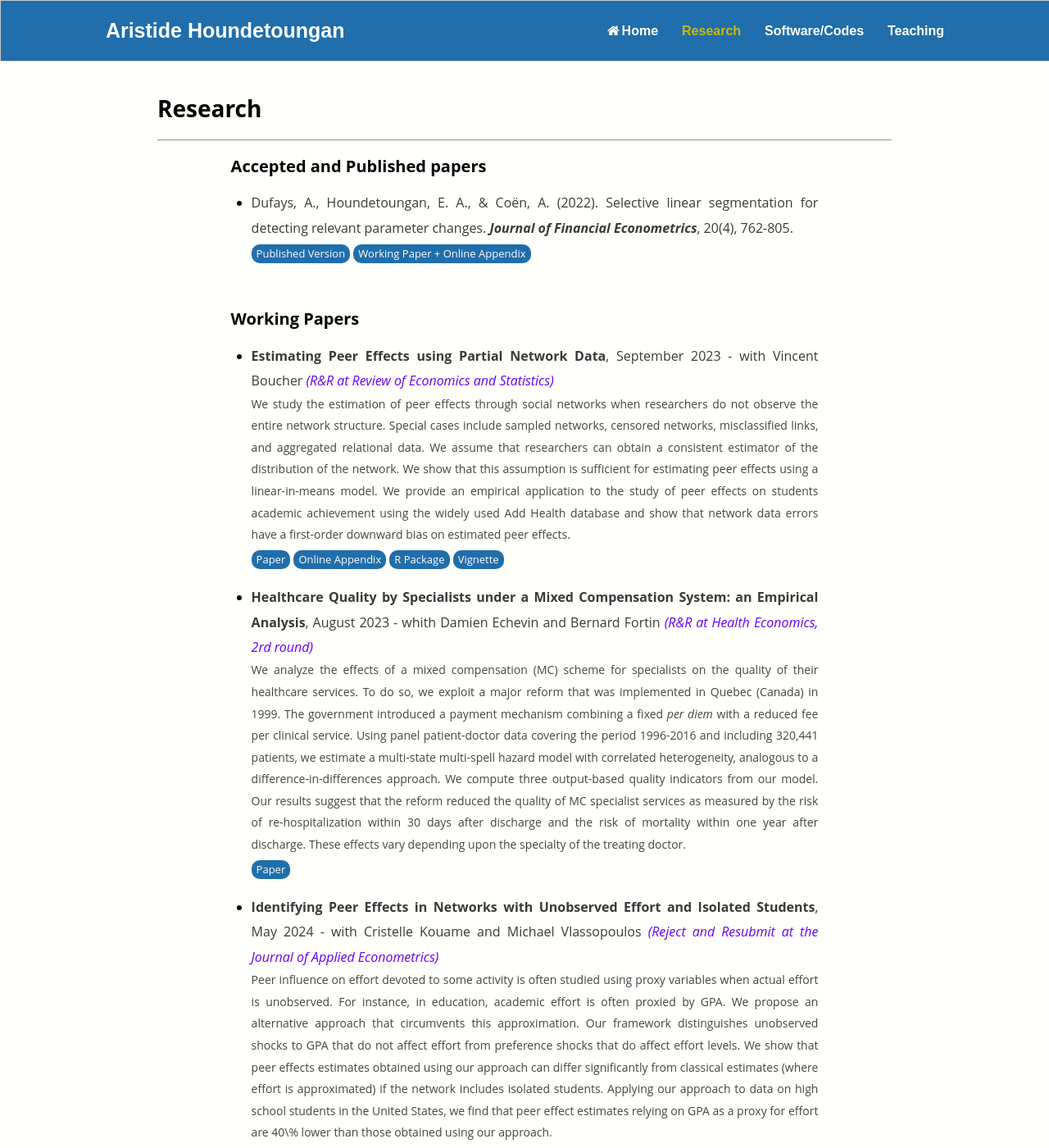
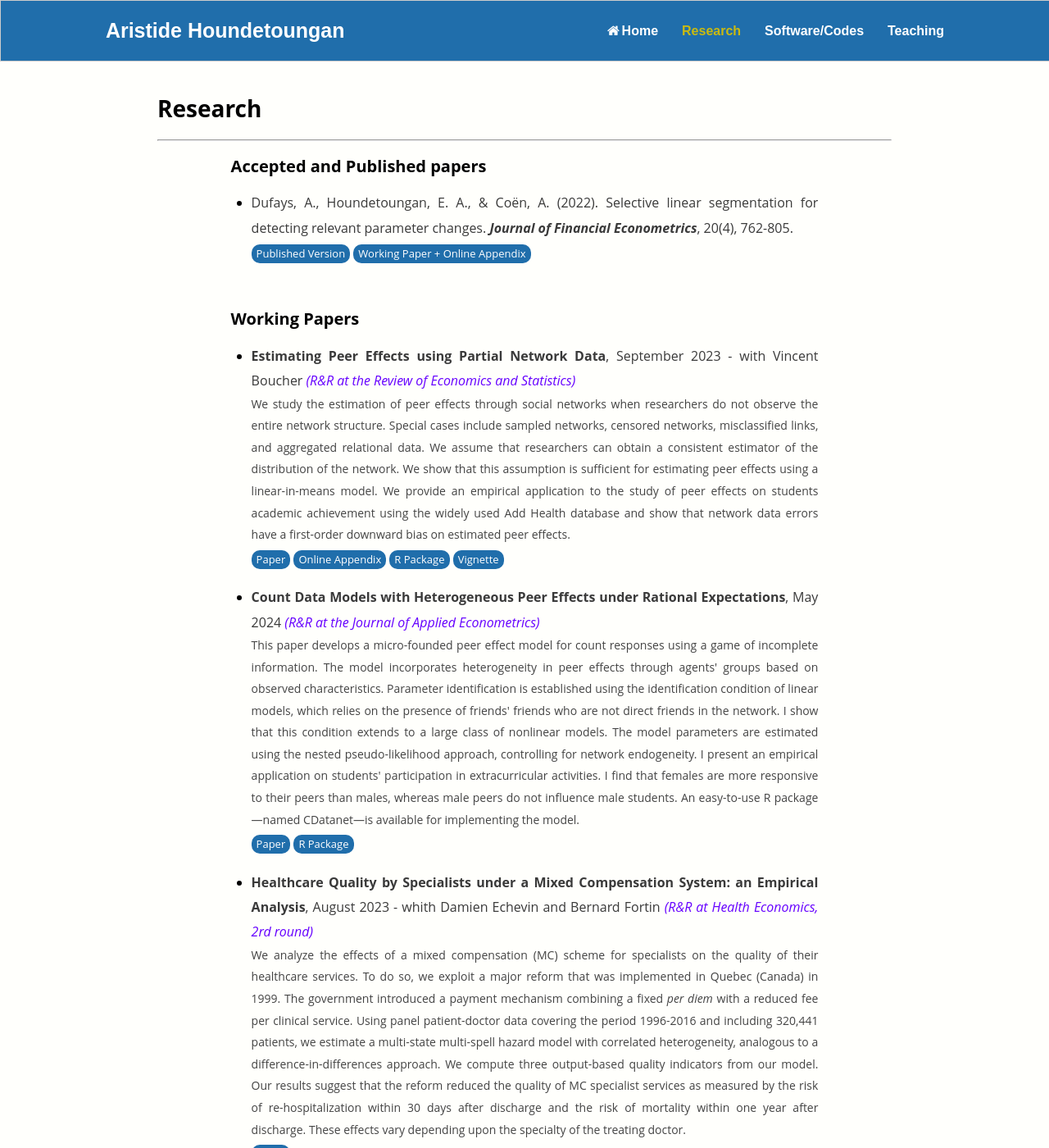
Before and after one commit to ahoundetoungan/ahoundetoungan.github.io, a Jekyll site: the page built from research/index.html, in a window 1280 px wide and 1400 px high. Shown: the whole window at 82% size. Built offline with Jekyll 4.4.1, drawn with Linux system fonts in a browser that asks for light colours; some of the changed text lies outside the part shown.

Commit message:
Revion JAE

```diff
--- a/research/index.html
+++ b/research/index.html
@@ -24,12 +24,19 @@
 	<h2>Working Papers</h2>
 	<ul>
     <li>
-      <p class="nomarginafter"><b>Estimating Peer Effects using Partial Network Data</b>, September 2023 - with Vincent Boucher <em style="color:#6600FF">(R&R at Review of Economics and Statistics)</em></p>
+      <p class="nomarginafter"><b>Estimating Peer Effects using Partial Network Data</b>, September 2023 - with Vincent Boucher <em style="color:#6600FF">(R&R at the Review of Economics and Statistics)</em></p>
       <p class="nomarginafter nomarginbefore descriptif">We study the estimation of peer effects through social networks when researchers do not observe the entire network structure. Special cases include sampled networks, censored networks, misclassified links, and aggregated relational data. We assume that researchers can obtain a consistent estimator of the distribution of the network. We show that this assumption is sufficient for estimating peer effects using a linear-in-means model. We provide an empirical application to the study of peer effects on students academic achievement using the widely used Add Health database and show that network data errors have a first-order downward bias on estimated peer effects.</p>
       <a type="button" class="button" href="/files/Papers/PartialNetwork.pdf" target="_blank">Paper</a>
       <a type="button" class="button" href="/files/Papers/PartialNetwork_OA.pdf" target="_blank">Online Appendix</a>
       <a type="button" class="button" href="https://CRAN.R-project.org/package=PartialNetwork" target="_blank">R Package</a>
       <a type="button" class="button" href="https://cran.r-project.org/web/packages/PartialNetwork/vignettes/PartialNetwork_vignette.pdf" target="_blank">Vignette</a>
+    </li>
+    <li>
+      <p class="nomarginafter"><b>Count Data Models with Heterogeneous Peer Effects under Rational Expectations</b>, May 2024  <em style="color:#6600FF">(R&R at the Journal of Applied Econometrics)</em></p>
+      <p class="nomarginafter nomarginbefore descriptif">
+        This paper develops a micro-founded peer effect model for count responses using a game of incomplete information. The model incorporates heterogeneity in peer effects through agents' groups based on observed characteristics. Parameter identification is established using the identification condition of linear models, which relies on the presence of friends' friends who are not direct friends in the network. I show that this condition extends to a large class of nonlinear models. The model parameters are estimated using the nested pseudo-likelihood approach, controlling for network endogeneity. I present an empirical application on students' participation in extracurricular activities. I find that females are more responsive to their peers than males, whereas male peers do not influence male students. An easy-to-use R package—named CDatanet—is available for implementing the model.</p>
+      <a type="button" class="button"  href="https://arxiv.org/pdf/2405.17290" target="_blank">Paper</a>
+      <a type="button" class="button"  href="https://cran.r-project.org/package=CDatanet" target="_blank">R Package</a>
     </li>
     <li>
       <p class="nomarginafter"><b>Healthcare Quality by Specialists under a Mixed Compensation System: an Empirical Analysis</b>, August 2023 - whith Damien Echevin and Bernard Fortin <em style="color:#6600FF">(R&R at Health Economics, 2rd round)</em></p>
@@ -53,13 +60,6 @@
       <a type="button" class="button"  href="/files/Papers/InferenceTSE_OA.pdf" target="_blank">Online Appendix</a>
       <a type="button" class="button"  href="https://github.com/ahoundetoungan/InferenceTSE" target="_blank">Replication Code</a>
     </li>
-    <li>
-      <p class="nomarginafter"><b>Count Data Models with Heterogeneous Peer Effects under Rational Expectations</b>, May 2024 <em style="color:#6600FF"></em></p>
-      <p class="nomarginafter nomarginbefore descriptif">
-        This paper develops a micro-founded peer effect model for count responses using a game of incomplete information. The model incorporates heterogeneity in peer effects through agents' groups based on observed characteristics. Parameter identification is established using the identification condition of linear models, which relies on the presence of friends' friends who are not direct friends in the network. I show that this condition extends to a large class of nonlinear models. The model parameters are estimated using the nested pseudo-likelihood approach, controlling for network endogeneity. I present an empirical application on students' participation in extracurricular activities. I find that females are more responsive to their peers than males, whereas male peers do not influence male students. An easy-to-use R package—named CDatanet—is available for implementing the model.</p>
-      <a type="button" class="button"  href="https://arxiv.org/pdf/2405.17290" target="_blank">Paper</a>
-      <a type="button" class="button"  href="https://cran.r-project.org/package=CDatanet" target="_blank">R Package</a>
-    </li>
 
 
   </ul>
```
Also changed, not shown: 1 other file.
